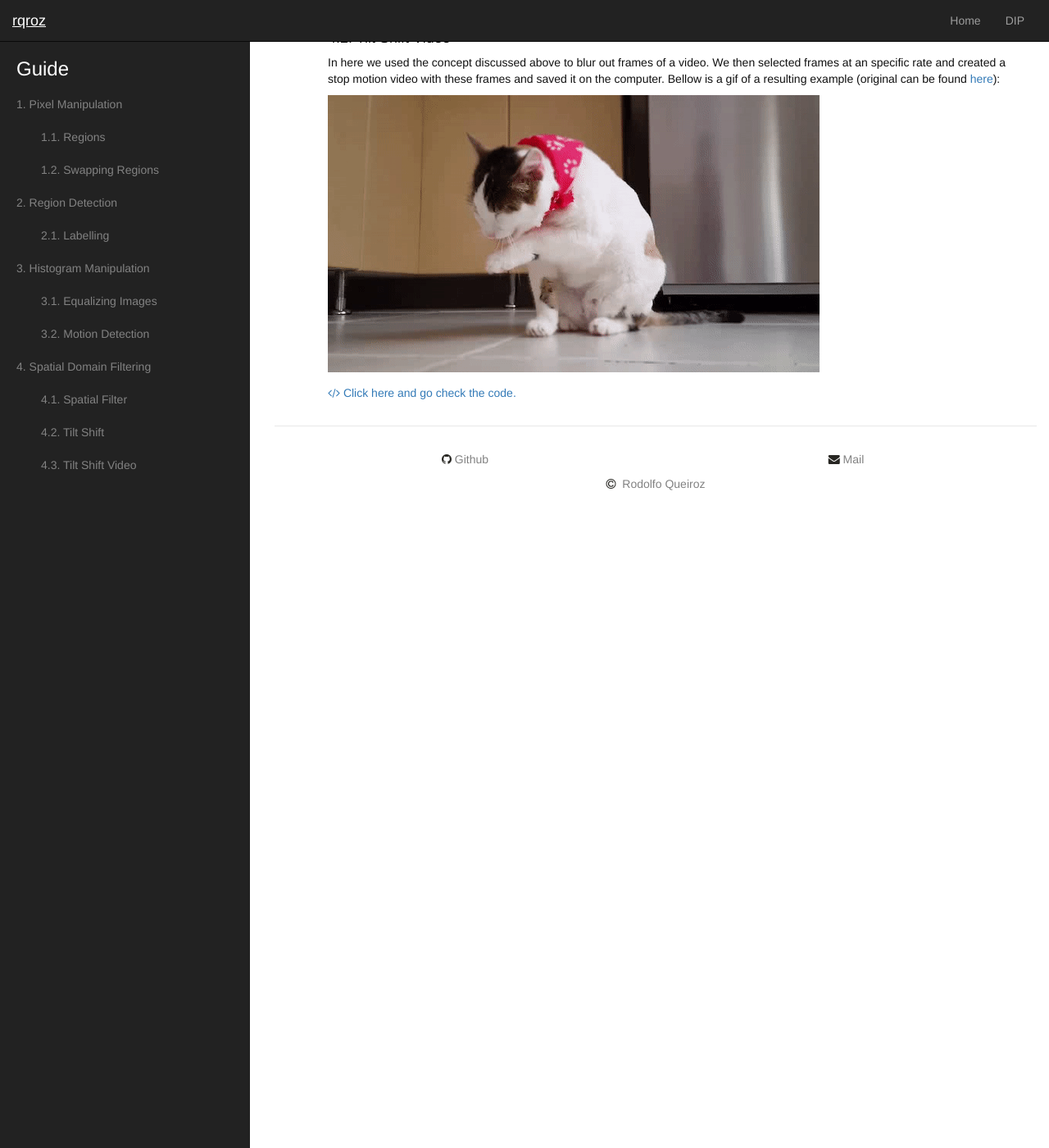
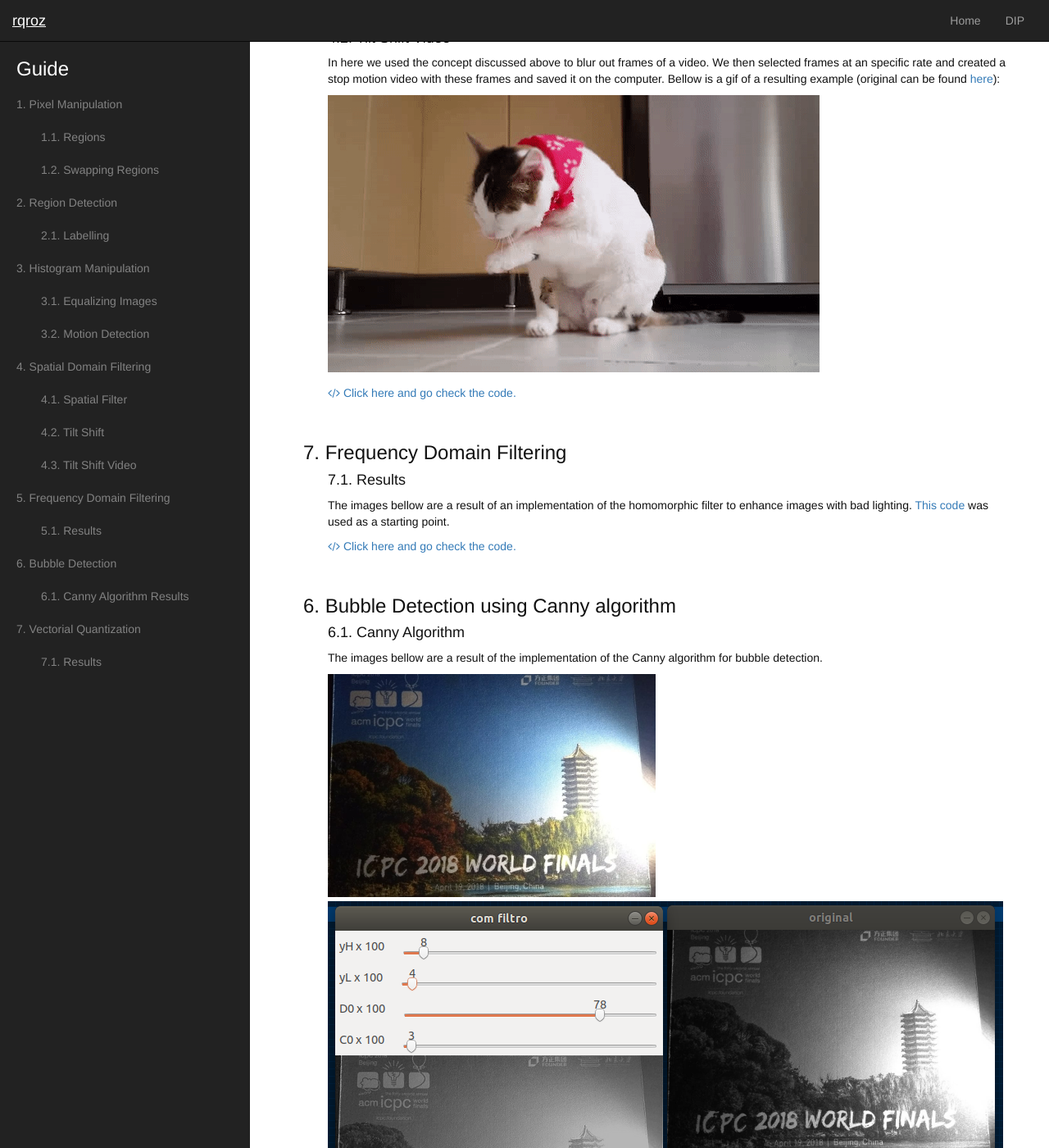
Before and after one commit to rqroz/rqroz.github.io, a Jekyll site: the page built from dip.md, in a window 1280 px wide and 1400 px high, scrolled down 5258 px. Shown: the whole window at 82% size. Built offline with Jekyll 4.4.1, drawn with Linux system fonts in a browser that asks for light colours; nearby versions of some CDN libraries; library files that are not in the unit come from our copies; some of the changed text lies outside the part shown.

Commit message:
dip update

```diff
--- a/_includes/DIP/content.html
+++ b/_includes/DIP/content.html
@@ -29,4 +29,21 @@
   </div>
 </section>
 
+<section id="frequencyFiltering">
+  <div class="container">
+    {% include DIP/sections/frequencyFiltering.html %}
+  </div>
+</section>
+
+<section id="cannyAlgorithm">
+  <div class="container">
+    {% include DIP/sections/canny.html %}
+  </div>
+</section>
+
+<section id="kmeans">
+  <div class="container">
+    {% include DIP/sections/kmeans.html %}
+  </div>
+</section>
 {% include footer.html %}
--- a/_includes/DIP/navigator.html
+++ b/_includes/DIP/navigator.html
@@ -22,12 +22,30 @@
       </ul>
     </li>
     <li>
-      <a href="#filteringSection">4. Spatial Domain Filtering</a>
+      <a href="#spatialFilteringSection">4. Spatial Domain Filtering</a>
       <ul class="sublist list-unstyled">
-        <li><a href="#spatialFilteringSection">4.1. Spatial Filter</a></li>
+        <li><a href="#spatialFilteringDescSection">4.1. Spatial Filter</a></li>
         <li><a href="#tiltShiftSection">4.2. Tilt Shift</a></li>
         <li><a href="#tiltShiftVideoSection">4.3. Tilt Shift Video</a></li>
       </ul>
     </li>
+    <li>
+      <a href="#frequencyFilteringSection">5. Frequency Domain Filtering</a>
+      <ul class="sublist list-unstyled">
+        <li><a href="#frequencyFilteringDescSection">5.1. Results</a></li>
+      </ul>
+    </li>
+    <li>
+      <a href="#cannySection">6. Bubble Detection</a>
+      <ul class="sublist list-unstyled">
+        <li><a href="#cannyAlgSection">6.1. Canny Algorithm Results</a></li>
+      </ul>
+    </li>
+    <li>
+      <a href="#kmeansSection">7. Vectorial Quantization</a>
+      <ul class="sublist list-unstyled">
+        <li><a href="#kmeansAlgSection">7.1. Results</a></li>
+      </ul>
+    </li>
   </ul>
 </div>
--- /dev/null
+++ b/_includes/DIP/sections/canny.html
@@ -0,0 +1,21 @@
+<h3 id="cannySection">6. Bubble Detection using Canny algorithm</h3>
+<ul class="spaced-container list-unstyled">
+  <li class="spaced-container">
+    <h4 id="cannyAlgSection">6.1. Canny Algorithm</h4>
+    <div class="section-description">
+      <p>
+      The images bellow are a result of the implementation of the Canny algorithm for bubble detection.
+      </p>
+      <div class="spaced-container">
+        <img src="{{ "/assets/img/dip/canny/original.png" | relative_url }}"/>
+        <img src="{{ "/assets/img/dip/canny/sample.png" | relative_url }}"/>
+      </div>
+      <div class="code-reference">
+        <a href="https://github.com/rqroz/PDI/tree/master/Canny" target="_blank">
+          <span class="fa fa-code"></span>
+          Click here and go check the code.
+        </a>
+      </div>
+    </div>
+  </li>
+</ul>
--- /dev/null
+++ b/_includes/DIP/sections/frequencyFiltering.html
@@ -0,0 +1,22 @@
+<h3 id="frequencyFilteringSection">7. Frequency Domain Filtering</h3>
+<ul class="spaced-container list-unstyled">
+  <li class="spaced-container">
+    <h4 id="frequencyFilteringDescSection">7.1. Results</h4>
+    <div class="section-description">
+      <p>
+      The images bellow are a result of an implementation of the homomorphic filter to enhance images with bad lighting. <a target="_blank" href="http://agostinhobritojr.github.io/tutoriais/pdi/exemplos/dft.cpp">This code</a>
+      was used as a starting point.
+      </p>
+      <div class="spaced-container">
+        <!-- <img src="{{ "/assets/img/dip/kmeans/sample1.png" | relative_url }}"/> -->
+        <!-- <img src="{{ "/assets/img/dip/kmeans/sample2.png" | relative_url }}"/> -->
+      </div>
+      <div class="code-reference">
+        <a href="https://github.com/rqroz/PDI/tree/master/FrequencyDomainFiltering" target="_blank">
+          <span class="fa fa-code"></span>
+          Click here and go check the code.
+        </a>
+      </div>
+    </div>
+  </li>
+</ul>
--- /dev/null
+++ b/_includes/DIP/sections/kmeans.html
@@ -0,0 +1,22 @@
+<h3 id="kmeansSection">7. Vectorial Quantization using K-Means</h3>
+<ul class="spaced-container list-unstyled">
+  <li class="spaced-container">
+    <h4 id="kmeansAlgSection">7.1. Results</h4>
+    <div class="section-description">
+      <p>
+      The images bellow are a result of a vectorial quantization by k-means using <a target="_blank" href="http://agostinhobritojr.github.io/tutoriais/pdi/exemplos/kmeans.cpp">this</a>
+      code as a basis and changing the parameters nRodadas to 1 and KMEANS_PP_CENTERS to KMEANS_RANDOM_CENTERS.
+      </p>
+      <div class="spaced-container">
+        <img src="{{ "/assets/img/dip/kmeans/sample1.png" | relative_url }}"/>
+        <img src="{{ "/assets/img/dip/kmeans/sample2.png" | relative_url }}"/>
+      </div>
+      <div class="code-reference">
+        <a href="https://github.com/rqroz/PDI/tree/master/K-Means" target="_blank">
+          <span class="fa fa-code"></span>
+          Click here and go check the code.
+        </a>
+      </div>
+    </div>
+  </li>
+</ul>
--- a/_includes/DIP/sections/spatialFiltering.html
+++ b/_includes/DIP/sections/spatialFiltering.html
@@ -1,7 +1,7 @@
-<h3 id="filteringSection">4. Spatial Domain Filtering</h3>
+<h3 id="spatialFilteringSection">4. Spatial Domain Filtering</h3>
 <ul class="list-unstyled">
   <li class="spaced-container">
-    <h4 id="spatialFilterSection">4.1. Spatial Filter</h4>
+    <h4 id="spatialFilteringDescSection">4.1. Spatial Filter</h4>
     <div class="section-description">
       <p>
       Spatial filters are used to perform digital convolution in order to modify or enhance an image. Filtering is known to be
--- a/dip.md
+++ b/dip.md
@@ -16,6 +16,7 @@ permalink: "/DIP/"
   position: fixed;
   left: 0;
   right: 0;
+  padding-bottom: 100px;
   width: calc(25% - 15px);
   overflow-y: auto;
   background: #222 !important;
```
Also changed, not shown: assets/img/dip/canny/original.png (added), assets/img/dip/canny/sample.png (added), assets/img/dip/kmeans/sample1.png (added), assets/img/dip/kmeans/sample2.png (added).
